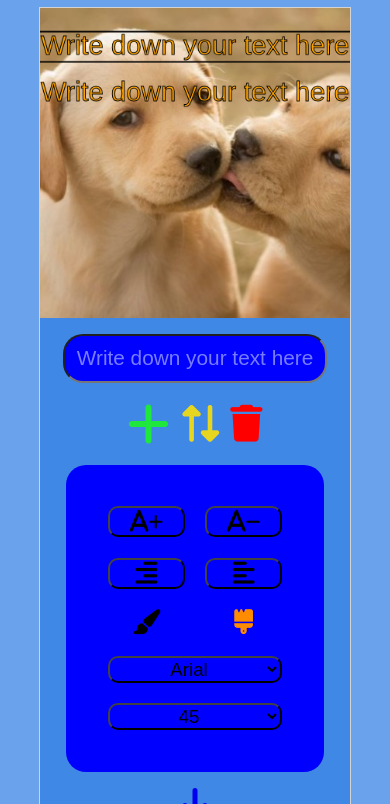
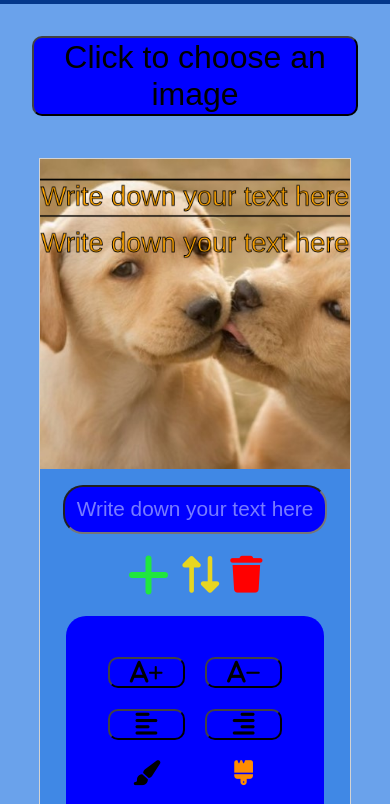
Before and after one commit to sivandin/Meme-Generator, a plain HTML site: page index.html in a window 390 px wide. Shown: the part 72-876 px from the top of the page. Drawn offline with Linux system fonts and the light colour scheme.

Commit message:
Add gallery dialoge

```diff
--- a/css/basics/base.css
+++ b/css/basics/base.css
@@ -10,6 +10,19 @@ body {
 
     color: var(--primary-1);
     background-color: var(--primary-background);
+}
+
+button {
+    cursor: pointer;
+    border: 2px solid;
+    border-right-color: black;
+    border-bottom-color: black;
+    border-top-color: rgb(66, 66, 66);
+    border-left-color: rgb(66, 66, 66);
+    border-radius: 10px;
+
+    font-size: 2em;
+    background-color: transparent;
 }
 
 
@@ -25,6 +38,10 @@ i {
     font-size: 1.5em;
 }
 
+.btn-clicked {
+    display: none;
+}
+
 .hidden {
     display: none;
 }
--- a/css/basics/gallery.css
+++ b/css/basics/gallery.css
@@ -2,19 +2,45 @@ h2{
     text-align: center;
 }
 
+.gallery-container {
+    display:flex;
+    justify-content: center;
+    align-items: center;
+}
+
+.gallery-container button {
+    display: flex;
+
+    margin: 1em;
+background-color: blue;}
+
+.close {
+    cursor: pointer;
+    font-size: 2em;
+    font-weight: bold;
+    color:aliceblue;
+}
+
+.gallery-dialog{
+    background-color: rgba(9, 126, 228, 0.938);
+}
+
 .select-img-container {
-    display: flex;
-    align-items: start;
+    display: grid;
+    grid-template-columns: repeat(6, minmax(150px, 200px));
+    gap: 0.5em;
     justify-content: center;
-    gap: 10px;
-
-    margin: 1em auto;
+    align-items: center;
+    margin-inline: 2em;
+    padding: 2em;
 }
 
 .select-img-container img {
-    width: 150px;
     cursor: pointer;
     filter: grayscale(.7);
+    width: 100%;
+    height: 100%;
+    object-fit: cover;
 }
 
 .select-img-container img:hover {
--- a/css/setup/mq.css
+++ b/css/setup/mq.css
@@ -1,4 +1,36 @@
-/* MOBILE  */
+
+
+
+@media (max-width: 920px) {
+    .canvas-container {
+        grid-auto-flow: row;
+        justify-content: center;
+        align-items: center;
+        max-width: 80vw;
+    }
+
+    canvas {
+        max-width: 100%;
+    }
+
+    .font-settings .font-size {
+        flex-direction: column;
+        gap: 0.5em;
+    }
+
+    .select-img-container {
+        grid-template-columns: repeat(5, minmax(150px, 200px));
+
+    }
+}
+
+@media (max-width: 800px) {
+    .select-img-container {
+        grid-template-columns: repeat(4, 150px);
+    }
+}
+
+
 @media (max-width: 600px) {
     .main-header .logo {
         font-size: 2em;
@@ -88,27 +120,29 @@
         font-size: 1.2em;
     }
 
-     .fa-download {
+    .fa-download {
         font-size: 2.5em;
+    }
+
+    /*gallery*/
+    .select-img-container {
+        grid-template-columns: repeat(3, 150px);
     }
 
 }
 
-@media (max-width: 920px) {
-    .canvas-container {
-        grid-auto-flow: row;
-        justify-content: center;
-        align-items: center;
-        max-width: 80vw;
+/* MOBILE  */
+@media (max-width: 400px) {
+    .select-img-container {
+        grid-template-columns: repeat(2, minmax(150px, 200px));
+
     }
+}
 
-    canvas {
-        max-width: 100%;
-    }
+@media (max-width: 300px) {
+    .select-img-container {
+        grid-template-columns: repeat(1, minmax(150px, 200px));
 
-    .font-settings .font-size {
-        flex-direction: column;
-        gap: 0.5em;
     }
 }
 
--- a/css/setup/variables.css
+++ b/css/setup/variables.css
@@ -2,6 +2,7 @@
     --primary-background: rgba(49, 127, 228, 0.721);
     --primary-1:#FFFFFF;
     --secondary-background:#281b9c;
+
     --primary-2: #ddd6d6;
     --primary-3: rgba(194, 194, 194, 1);
     --primary-4: #818181;
--- a/index.html
+++ b/index.html
@@ -27,50 +27,68 @@
     </div>
 
     <main>
-        <section class="canvas-container" onclick="onCanvasClick(event)">
-            <canvas width="400" height="400"></canvas>
+        <section class="gallery-container">
+            <button onclick="openGallery()">Click to choose an image</button>
+            <dialog class="gallery-dialog">
+                <div class="close" onclick="closeGallery()">&times;</div>
+                <div class="select-img-container"></div>
+            </dialog>
+        </section>
+
+        <section class="canvas-container">
+            <canvas width="400" height="400" onclick="onCanvasClick(event)"></canvas>
+
             <div class="tool-bar flex align-center ">
                 <section class="flex align-center">
                     <input type="text" name="userTxt" oninput="onWritingTxt(this)"
                         placeholder="Write down your text here">
                 </section>
+
                 <section class="lines flex align-center">
                     <button class="add-line fa-solid fa-plus" onclick="onAddLine()"></button>
                     <button class="switch-line fa-solid fa-right-left" onclick="onSwitchLine()"></button>
                     <button class="delete-line fa-solid fa-trash" onclick="onDeleteLine()"></button>
                 </section>
+
                 <section class="font-settings">
                     <button class="increase" onclick="onChangeTxtSize('increase')">
                         <i class="fa-solid fa-a"></i>
                         <i class="fa-solid fa-plus"></i>
                     </button>
+
                     <button class="decrease" onclick="onChangeTxtSize('decrease')">
                         <i class="fa-solid fa-a"></i>
                         <i class="fa-solid fa-minus"></i>
                     </button>
+
+                    <button class="align-left" onclick="onAlignTxt('left')">
+                        <i class="fa-solid fa-align-left"></i>
+                    </button>
+
                     <button class="align-right" onclick="onAlignTxt('rigth')">
                         <i class="fa-solid fa-align-right"></i>
                     </button>
-                    <button class="align-left" onclick="onAlignTxt('left')">
-                        <i class="fa-solid fa-align-left"></i>
-                     </button>
-                     <label class="fa-solid fa-paintbrush" style="color: #000000">
+
+                    <label class="fa-solid fa-paintbrush" style="color: #000000">
                         <div>
                             <input class="hidden" type="color" name="stroke-color" value="#000000"
                                 oninput="onChangeColor('stroke-color', 'fa-paintbrush', this)" />
                         </div>
                     </label>
+
                     <label class="fa-solid fa-brush" style="color: #FF8C00;">
                         <input class="hidden" type="color" name="fill-color" value="#FF8C00"
                             oninput="onChangeColor('fill-color', 'fa-brush', this)" />
                     </label>
-                        <select class="font-family" onchange="onFontFamChange(this)">
+
+                    <select class="font-family" onchange="onFontFamChange(this)">
                         <option value="Arial">Arial</option>
                         <option value="Times-new-roman">Times-new-roman</option>
                         <option value="Cambria">Cambria</option>
                         <option value="Georgia">Georgia</option>
                         <option value="Verdana">Verdana</option>
                     </select>
+
                     <select class="size" onchange="onFontSizeSelect(this)">
                         <option value="45">45</option>
                         <option value="20">20</option>
@@ -81,12 +99,12 @@
                         <option value="54">54</option>
                     </select>
                 </section>
+
                 <section class="flex align-center">
                     <a href="#" onclick="onDownloadMeme(this)" download="myMeme.gif">
                         <i class="fa-solid fa-download"></i>
                     </a>
                 </section>
-
             </div>
         </section>
     </main>
@@ -94,6 +112,7 @@
     <footer>Hi Footer</footer>
 
     <script src="js/servises.js/utils-service.js"></script>
+    <script src="js/servises.js/gallery-service.js"></script>
     <script src="js/servises.js/meme-service.js"></script>
     <script src="https://kit.fontawesome.com/030df104b7.js" crossorigin="anonymous"></script>
 
--- a/js/controllers.js/gallery-controller.js
+++ b/js/controllers.js/gallery-controller.js
@@ -24,3 +24,14 @@ function onSelectImg(elImg) {
 
     window.location.href = 'index.html'
 }
+
+function openGallery() {
+    const elDialog = document.querySelector('.gallery-dialog')
+    elDialog.showModal()
+    renderGallery()
+  }
+
+  function closeGallery() {
+    const elDialog = document.querySelector('.gallery-dialog')
+    elDialog.close()
+  }
--- a/js/controllers.js/meme-controller.js
+++ b/js/controllers.js/meme-controller.js
@@ -27,6 +27,7 @@ function renderMeme() {
     img.onload = () => {
         gCtx.drawImage(img, 0, 0, img.naturalWidth, img.naturalHeight)
         renderText(selectedMeme.lines)
+        debugger
         renderBorders(selectedMeme.lines)
     }
 }
@@ -80,8 +81,8 @@ function drawBorder(x, y, line, lineWidth, lineColor, diff=2) {
     const textWidth = gCtx.measureText(line.txt).width;
     const paddingPercentage = 0.01 // Adjust as needed (10% padding)
     const fontSize = line.fontSize
-
-    const rectPadding = diff
+    const rectPadding = textWidth * paddingPercentage + diff
+    // const rectPadding = diff
 
     gCtx.lineWidth = lineWidth
     gCtx.strokeStyle = lineColor
@@ -94,6 +95,7 @@ function drawBorder(x, y, line, lineWidth, lineColor, diff=2) {
     gCtx.strokeRect(rect.x, rect.y, rect.width, rect.height)
     return rect
 }
+
 
 
 function onWritingTxt(elInput) {
@@ -187,6 +189,12 @@ function onFontSizeSelect(elFontSize) {
 
 function onAlignTxt(direction){
     debugger
+    const elBtnLeft = document.querySelector('.align-left')
+    const elBtnRight = document.querySelector('.align-right')
+
+    if (direction==='right') elBtnRight.classList.add('.btn-clicked')
+    if (direction==='left') elBtnLeft.classList.add('.btn-clicked')
+
     alignTxt(direction)
     renderMeme()
 }
--- a/js/servises.js/gallery-service.js
+++ b/js/servises.js/gallery-service.js
@@ -2,8 +2,6 @@
 var gImgs
 let nextId = 1
 _createImgs()
-
-
 
 function _createImgs() {
     gImgs = loadFromStorage('imgsDB')
@@ -11,7 +9,22 @@ function _createImgs() {
         gImgs = [
             _createImg(nextId++, ['funny', 'celebrity']),
             _createImg(nextId++, ['cute', 'pet']),
-            _createImg(nextId++, ['funny', 'baby', 'pet'])
+            _createImg(nextId++, ['funny', 'baby', 'pet']),
+            _createImg(nextId++, ['cute', 'pet']),
+            _createImg(nextId++, ['funny', 'baby']),
+            _createImg(nextId++, ['happy', 'celebrity']),
+            _createImg(nextId++, ['funny', 'baby', 'pet']),
+            _createImg(nextId++, ['happy', 'celebrity']),
+            _createImg(nextId++, ['cute', 'funny']),
+            _createImg(nextId++, ['happy', 'celebrity']),
+            _createImg(nextId++, ['funny', 'celebrity']),
+            _createImg(nextId++, ['celebrity']),
+            _createImg(nextId++, ['crazy', 'celebrity']),
+            _createImg(nextId++, ['celebrity']),
+            _createImg(nextId++, ['celebrity']),
+            _createImg(nextId++, ['celbrity', 'happy']),
+            _createImg(nextId++, ['crazy', 'celebrity']),
+            _createImg(nextId++, ['cartoon', 'funny']),
         ]
         _saveImgs()
     }
```
